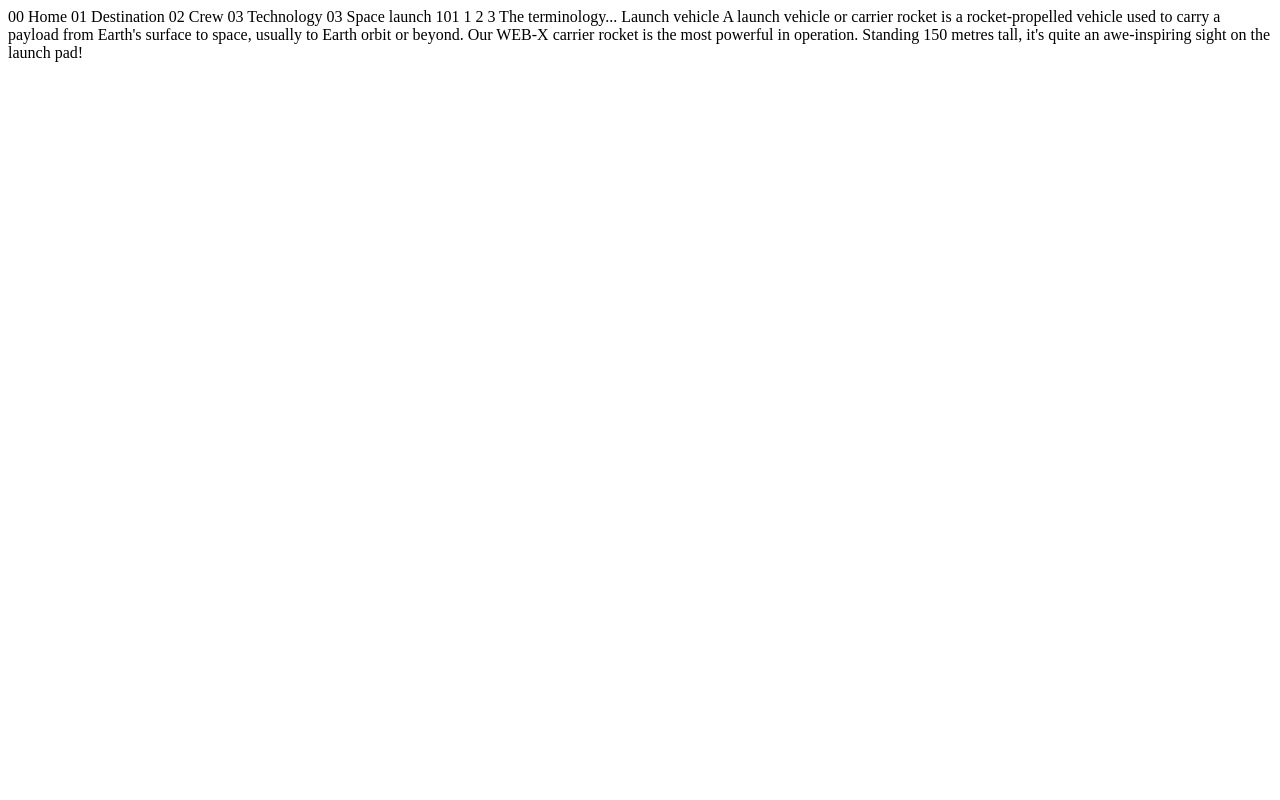
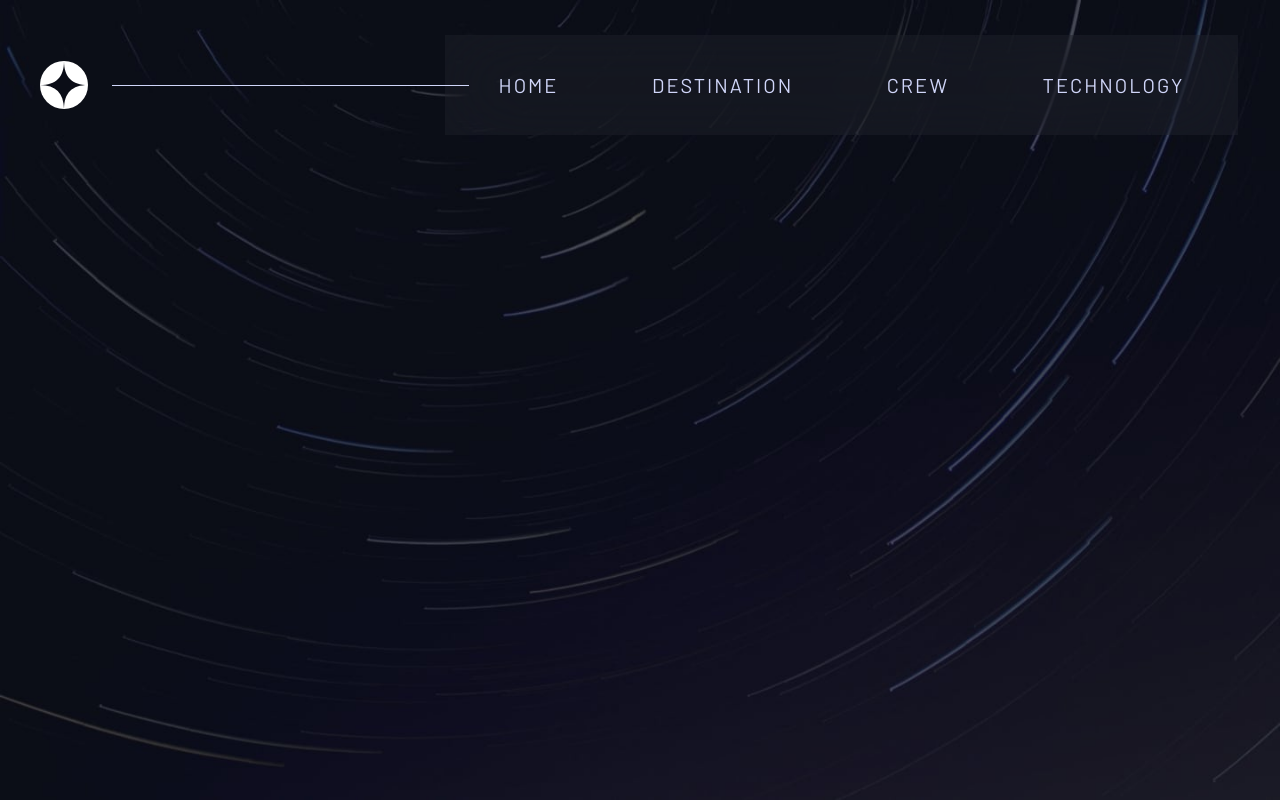
Before and after one commit to Sadi2002/Space-Project-working..., a plain HTML site: page technology-vehicle.html in a window 1280 px wide. Drawn offline with Linux system fonts and the light colour scheme; a web font is replaced by a local one.

Commit message:
added technology filees

```diff
--- a/sass/layout/_navigation.scss
+++ b/sass/layout/_navigation.scss
@@ -1,6 +1,7 @@
 .container,
 .moon,
-.crew {
+.crew,
+.technology {
   position: relative;
   overflow-x: hidden;
   &__nav {
--- /dev/null
+++ b/sass/pages/_technology.scss
@@ -0,0 +1,27 @@
+.technology {
+  width: 100%;
+  min-height: 100vh;
+  padding: 3rem;
+  background-image: url("../assets/technology/background-technology-mobile.jpg");
+  object-fit: cover;
+  background-position: 0 0;
+  background-size: cover;
+  overflow: hidden;
+}
+
+@media screen and (min-width: 540px) {
+  .technology {
+    background-image: url("../assets/technology/background-technology-tablet.jpg");
+  }
+}
+@media screen and (min-width: 768px) {
+  .technology {
+    background-image: url("../assets/technology/background-technology-tablet.jpg");
+  }
+}
+
+@media screen and (min-width: 1200px) {
+  .technology {
+    background-image: url("../assets/technology/background-technology-desktop.jpg");
+  }
+}
--- a/sass/style.scss
+++ b/sass/style.scss
@@ -1,15 +1,16 @@
 @import "./base/reset";
 @import "./sass-utils/variables";
+@import "./pages/technology";
 @import "./pages/moon";
 @import "./pages/mars";
 @import "./pages/titan";
 @import "./pages/europa";
-@import "./pages/commander";
+@import "./pages/crew";
 @import "./pages/home";
 @import "./layout/navigation";
 @import "./layout/header";
 @import "./layout/main";
-@import "./layout/crew1";
+@import "./layout/commander";
 @import "./components/button";
 @import "./components/text";
 @import "./components/details";
--- a/technology-vehicle.html
+++ b/technology-vehicle.html
@@ -1,32 +1,82 @@
 <!DOCTYPE html>
 <html lang="en">
-<head>
-  <meta charset="UTF-8">
-  <meta name="viewport" content="width=device-width, initial-scale=1.0">
+  <head>
+    <meta charset="UTF-8" />
+    <meta name="viewport" content="width=device-width, initial-scale=1.0" />
+    <link rel="stylesheet" href="./sass/style.css" />
+    <link rel="preconnect" href="https://fonts.googleapis.com" />
+    <link rel="preconnect" href="https://fonts.gstatic.com" crossorigin />
+    <link
+      rel="shortcut icon"
+      href="./assets/home/moon.png"
+      type="image/x-icon"
+    />
+    <link
+      href="https://fonts.googleapis.com/css2?family=Bellefair&display=swap"
+      rel="stylesheet"
+    />
+    <link rel="preconnect" href="https://fonts.googleapis.com" />
+    <link rel="preconnect" href="https://fonts.gstatic.com" crossorigin />
+    <link
+      href="https://fonts.googleapis.com/css2?family=Barlow&display=swap"
+      rel="stylesheet"
+    />
+    <title>Space Technology</title>
+  </head>
+  <body>
+    <div class="technology">
+      <nav class="container__nav">
+        <img
+          src="./assets/shared/logo.svg"
+          alt="Black star on white rounded background"
+          class="container__nav__logo"
+        />
+        <img
+          src="./assets/shared/icon-hamburger.svg"
+          alt="burger icon"
+          class="container__nav__burger"
+        />
+        <ul class="container__nav__list hide">
+          <li class="container__nav__item">
+            <a href="./index.html" class="container__nav__link">
+              <span class="lighter">00</span> Home</a
+            >
+          </li>
+          <li class="container__nav__item">
+            <a href="./destination-moon.html" class="container__nav__link"
+              ><span class="lighter">01</span> Destination</a
+            >
+          </li>
+          <li class="container__nav__item">
+            <a href="./crew-commander.html" class="container__nav__link"
+              ><span class="lighter">02</span> Crew</a
+            >
+          </li>
+          <li class="container__nav__item">
+            <a href="technology-vehicle.html" class="container__nav__link"
+              ><span class="lighter">03</span> Technology</a
+            >
+          </li>
+          <img
+            class="close-btn"
+            src="./assets/shared/icon-close.svg"
+            alt="close button"
+          />
+        </ul>
+      </nav>
+      <div class="container__technology">
+        <div class="container__technology__img"></div>
+      </div>
+    </div>
+    <script src="./js/navbar.js"></script>
+    <script src="./js/circles.js"></script>
+  </body>
+</html>
 
-  <link rel="icon" type="image/png" sizes="32x32" href="./assets/favicon-32x32.png">
-
-  <title>Frontend Mentor | Space tourism website</title>
-</head>
-<body>
-
-  00 Home
-  01 Destination
-  02 Crew
-  03 Technology
-
-  03 Space launch 101
-
-  1
-  2
-  3
-
-  The terminology...
+<!-- The terminology...
   Launch vehicle
 
   A launch vehicle or carrier rocket is a rocket-propelled vehicle used to carry a
   payload from Earth's surface to space, usually to Earth orbit or beyond. Our
   WEB-X carrier rocket is the most powerful in operation. Standing 150 metres tall,
-  it's quite an awe-inspiring sight on the launch pad!
-</body>
-</html>
+  it's quite an awe-inspiring sight on the launch pad! -->
```
Also changed, not shown: crew-commander.html (+1 -1 lines), crew-engineer.html (+1 -1 lines), crew-pilot.html (+1 -1 lines), crew-specialist.html (+1 -1 lines), destination-europa.html (+1 -1 lines), destination-mars.html (+1 -1 lines), destination-moon.html (+1 -1 lines), destination-titan.html (+1 -1 lines), index.html (+1 -1 lines), sass/layout/_commander.scss (renamed from sass/layout/_crew1.scss), sass/pages/_crew.scss (renamed from sass/pages/_commander.scss), sass/style.css, 1 other file.
